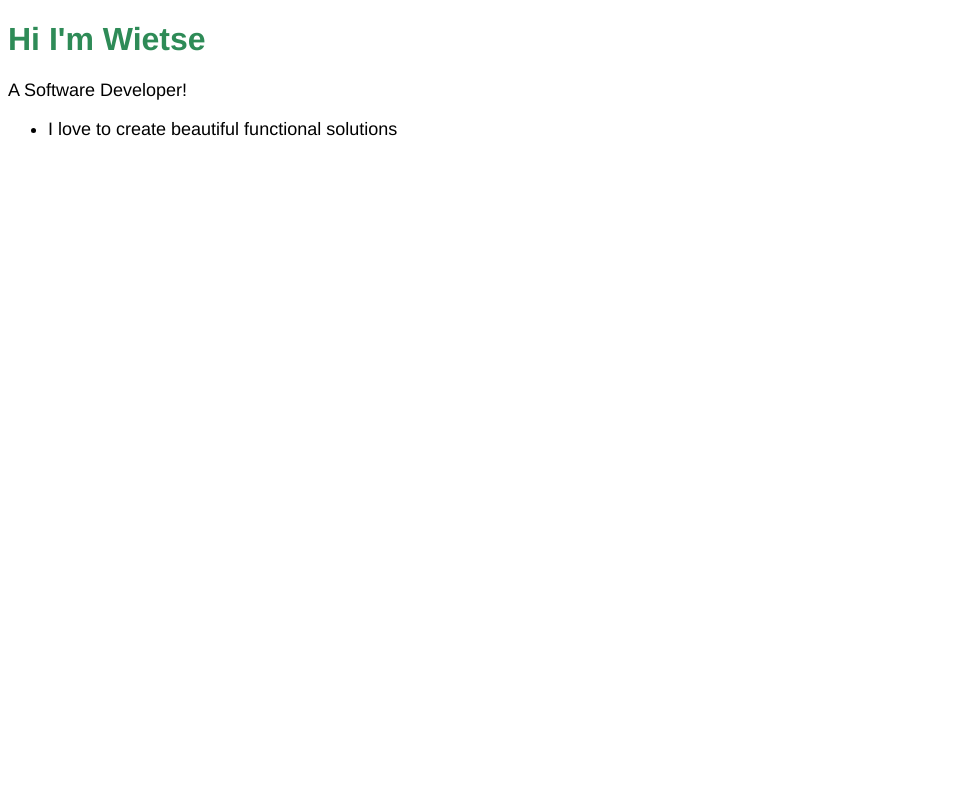
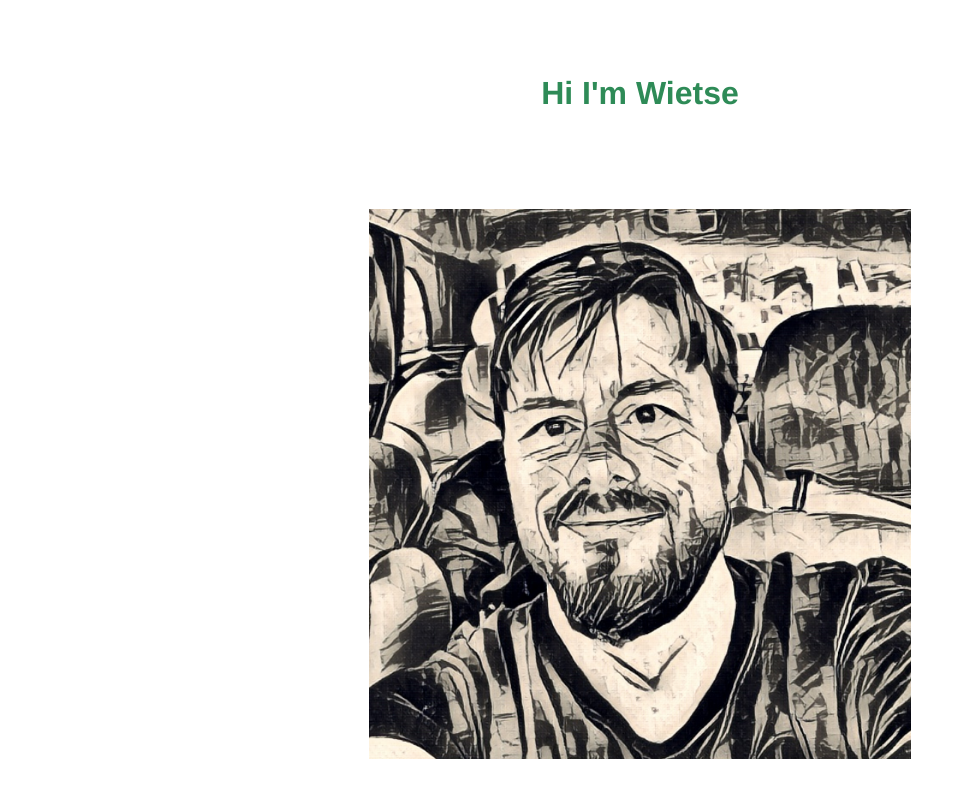
Before and after one commit to WJRXS/WJRXS.github.io, a plain HTML site: page WebContent/index.html in a window 1280 px wide. Shown: the whole page, without its empty margins (0-965 px from the left). Drawn offline with Linux system fonts and the light colour scheme.

Commit message:
portrait
img added

```diff
--- a/WebContent/index.html
+++ b/WebContent/index.html
@@ -6,16 +6,39 @@
 <meta charset="ISO-8859-1">
 <title>Portfolio Wietse</title>
 <link href="./resources/css/index.css" type="text/css" rel="stylesheet">
+<style type="text/css">
+.container {
+	width: 542px;
+	height: 550px;
+	background-image: url("./resources/images/portrait_paint5.png");
+}
+
+.container:hover {
+	width: 542px;
+	height: 550px;
+	background-image: url("./resources/images/portrait_paint6.png");
+}
+</style>
+
 </head>
 
 
 <body>
 
-<h1>Hi I'm Wietse</h1>
-<p>A Software Developer!</p>
-<ul>
-  <li>I love to create beautiful functional solutions</li>
-</ul>
+	<!-- banner section -->
+	<div class="banner">
+		<h1>Hi I'm Wietse</h1>
+		<p>A Software Developer!</p>
+		<ul>
+			<li>I love to create beautiful functional solutions</li>
+		</ul>
+	</div>
+
+
+	<!-- image section -->
+	<div class="container"></div>
+
+
 </body>
 
 
--- a/WebContent/resources/css/index.css
+++ b/WebContent/resources/css/index.css
@@ -1,21 +1,32 @@
 @charset "ISO-8859-1";
 
 * {
-  font-family: Helvetica, Arial, sans-serif;
+	font-family: Helvetica, Arial, sans-serif;
 }
 
-
 h1 {
-  color: SeaGreen;
+	color: SeaGreen;
 }
 
-
-p,
-li {
-  font-size: 18px;
+p, li {
+	font-size: 18px;
 }
 
+a {
+	text-decoration: none;
+}
 
-a {
-  text-decoration: none;
+.banner {
+	background-color: 4D00FF;
+	color: white;
+	margin-top: 75px;
+	text-align: center;
+	padding: 100px 0:
 }
+
+.container {
+	display: block;
+  margin-left: auto;
+  margin-right: auto;
+  width: 50%;
+}
```
Also changed, not shown: WebContent/resources/images/portrait_paint5.png (added), WebContent/resources/images/portrait_paint6.png (added).
